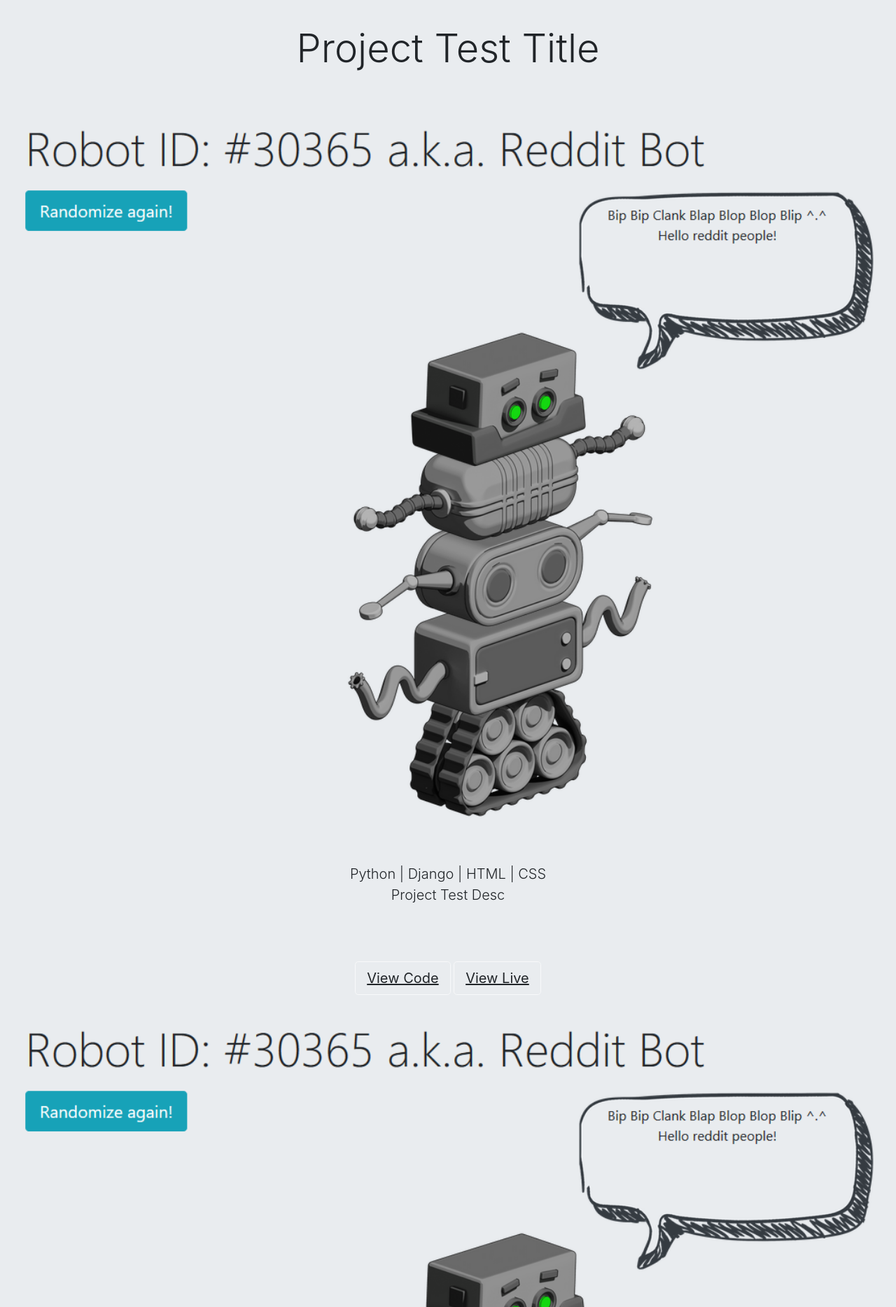
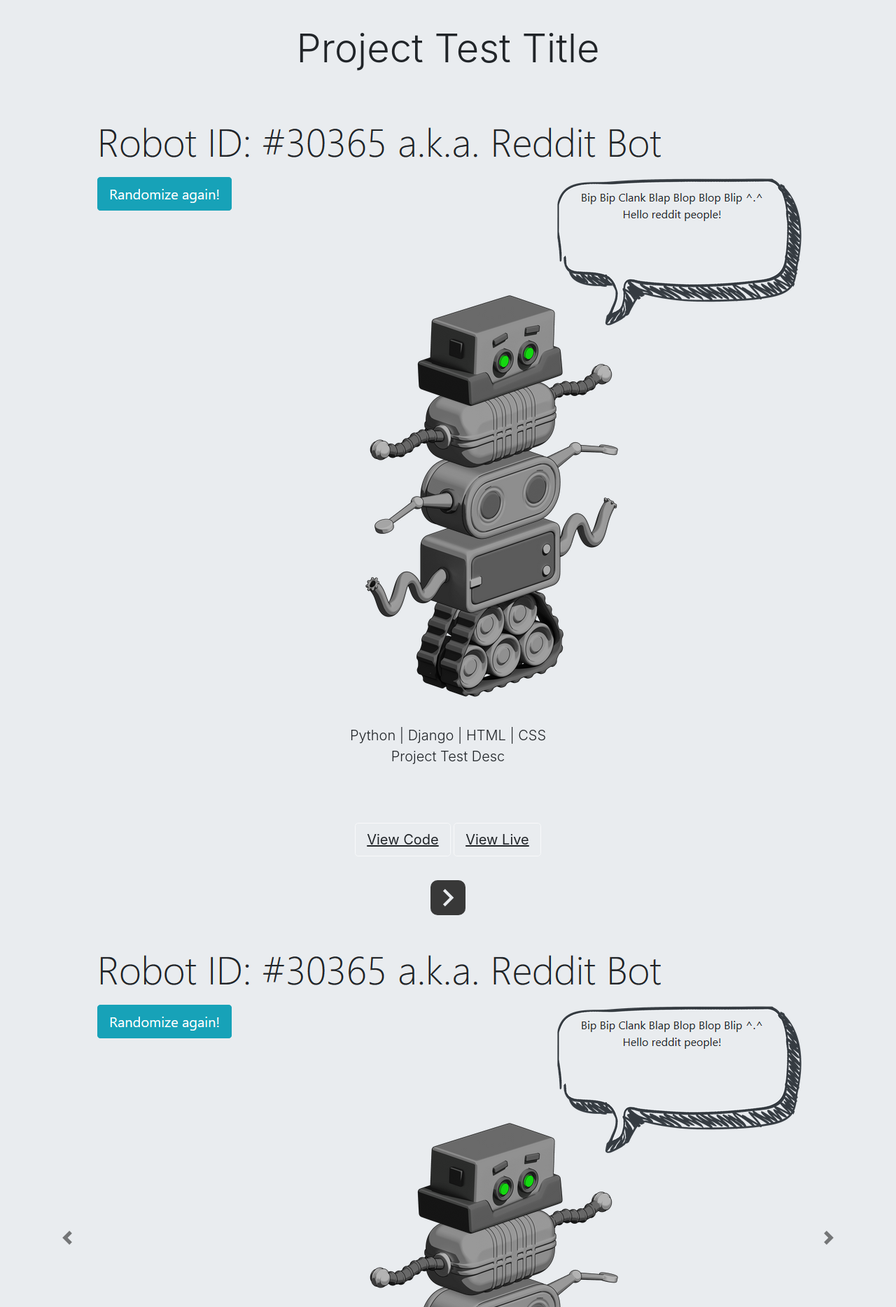
Before and after one commit to m-niemiec/personal-portfolio, a Django app: page /project_details/1 in a window 1280 px wide. Shown: the part 52-1920 px from the top of the page at 70% size. Run offline with Django 3.2, Linux system fonts and the light colour scheme; data comes from the database, SQL or seed files in the repository; both versions use the stored data as it was after the commit; some libraries are stand-ins or nearby versions.

Commit message:
Fixed some RWD issues, updated css for image width, now not used categories will be hidden in notes.

```diff
--- a/portfolio/models.py
+++ b/portfolio/models.py
@@ -8,9 +8,12 @@
     description = models.TextField(max_length=1000)
     details = models.TextField(max_length=10000, blank=True)
     screenshot_main = models.ImageField(upload_to="portfolio/images/", blank=True)
-    screenshot_1 = models.ImageField(upload_to="portfolio/images/", blank=True)
-    screenshot_2 = models.ImageField(upload_to="portfolio/images/", blank=True)
-    screenshot_3 = models.ImageField(upload_to="portfolio/images/", blank=True)
+    screenshot_1 = models.ImageField(upload_to="portfolio/images/", blank=True, null=True)
+    screenshot_2 = models.ImageField(upload_to="portfolio/images/", blank=True, null=True)
+    screenshot_3 = models.ImageField(upload_to="portfolio/images/", blank=True, null=True)
     created = models.DateTimeField(blank=True)
     url_github = models.URLField(blank=True)
     url_live = models.URLField(blank=True)
+
+    def __str__(self):
+        return self.title
--- a/portfolio/static/css/style.css
+++ b/portfolio/static/css/style.css
@@ -5,6 +5,9 @@
          padding: 10px !important;
     }
      .landing-section-content {
+         width: 90% !important;
+    }
+    .project_images {
          width: 90% !important;
     }
      .name {
@@ -233,3 +236,8 @@
      border-radius: 20%;
      margin: 10px;
 }
+.carousel-control-next,
+.carousel-control-prev,
+.carousel-indicators {
+	filter: invert(100%);
+}
--- a/portfolio/templates/portfolio/project_details.html
+++ b/portfolio/templates/portfolio/project_details.html
@@ -11,10 +11,11 @@
 <center>
     <br>
     <div class="jumbotron jumbotron-fluid">
-        <class="container">
+        <class
+        ="container">
         <h1 class="display-4">{{ project.title }}</h1>
         <br><br>
-            <img class="d-block w-100" src="{{ project.screenshot_main.url }}" alt="{{ project.title }}">
+        <img class="project_images" src="{{ project.screenshot_main.url }}" alt="{{ project.title }}">
         <br><br>
 
         <!--Project description and details have safe tag in order to render html elements like <br> etc.-->
@@ -31,6 +32,16 @@
         <a class="btn btn-outline-light btn-lg" href="{{ project.url_live }}" target="_blank" role="button">View
             Live</a>
         {% endif %}
+        <br><br>
+        <!--Buttons for Next and Previous project.-->
+        {% if previous_project.id %}
+            <a href="{% url 'project_details' previous_project.id %}"><i class="material-icons"
+                                                                     style="font-size:50px">chevron_left</i></a>
+        {% endif %}
+        {% if next_project.id %}
+            <a href="{% url 'project_details' next_project.id %}"><i class="material-icons"
+                                                                 style="font-size:50px">chevron_right</i></a>
+        {% endif %}
 
         <br><br>
         <!--If project have screenshots they will be displayed in bootstrap carousel.-->
@@ -38,13 +49,13 @@
         <div id="carouselExampleControls" class="carousel slide" data-ride="carousel">
             <div class="carousel-inner">
                 <div class="carousel-item active">
-                        <img class="d-block w-100" src="{{ project.screenshot_1.url }}" alt="First Screenshot">
+                    <img class="project_images" src="{{ project.screenshot_1.url }}" alt="First Screenshot">
                 </div>
                 <div class="carousel-item">
-                        <img class="d-block w-100" src="{{ project.screenshot_2.url }}" alt="Second Screenshot">
+                    <img class="project_images" src="{{ project.screenshot_2.url }}" alt="Second Screenshot">
                 </div>
                 <div class="carousel-item">
-                        <img class="d-block w-100" src="{{ project.screenshot_3.url }}" alt="Third Screenshot">
+                    <img class="project_images" src="{{ project.screenshot_3.url }}" alt="Third Screenshot">
                 </div>
             </div>
             <a class="carousel-control-prev" href="#carouselExampleControls" role="button" data-slide="prev">
@@ -57,17 +68,6 @@
             </a>
         </div>
         {% endif %}<br>
-
-            <!--Buttons for Next and Previous project.-->
-            {% if previous_project.id %}
-                <a href="{% url 'project_details' previous_project.id %}"><i class="material-icons"
-                                                                             style="font-size:50px">chevron_left</i></a>
-            {% endif %}
-            {% if next_project.id %}
-                <a href="{% url 'project_details' next_project.id %}"><i class="material-icons"
-                                                                         style="font-size:50px">chevron_right</i></a>
-            {% endif %}
-
 </center>
 
 {% include 'portfolio/partials/contact_section.html' %}
```
Also changed, not shown: notes/templates/my_notes.html (+10 -6 lines), db.sqlite3, media/portfolio/images/robot_0sHs1Ak.PNG (added), media/portfolio/images/robot_MvQZwlo.PNG (added), media/portfolio/images/robot_Nyz6iXh.PNG (added). Lines whose indentation alone changed are shown as unchanged.
